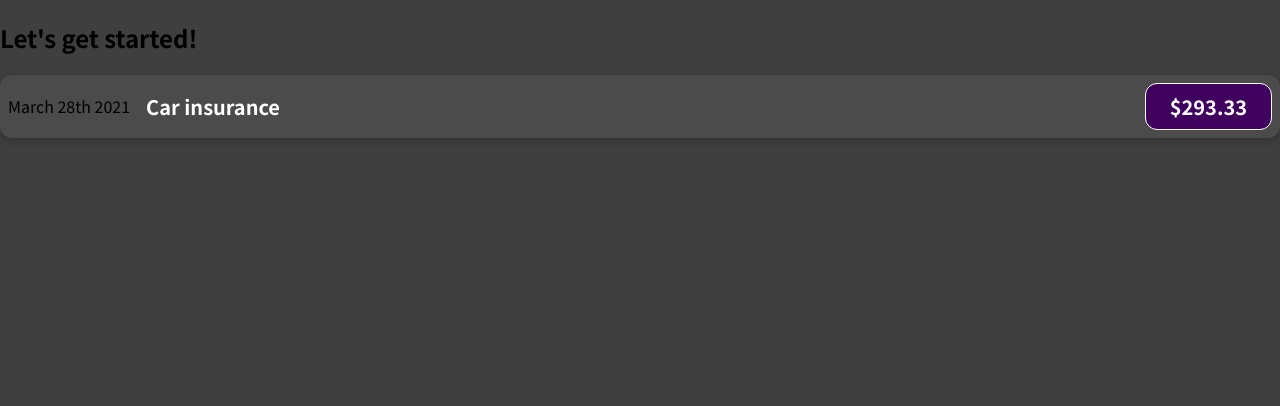
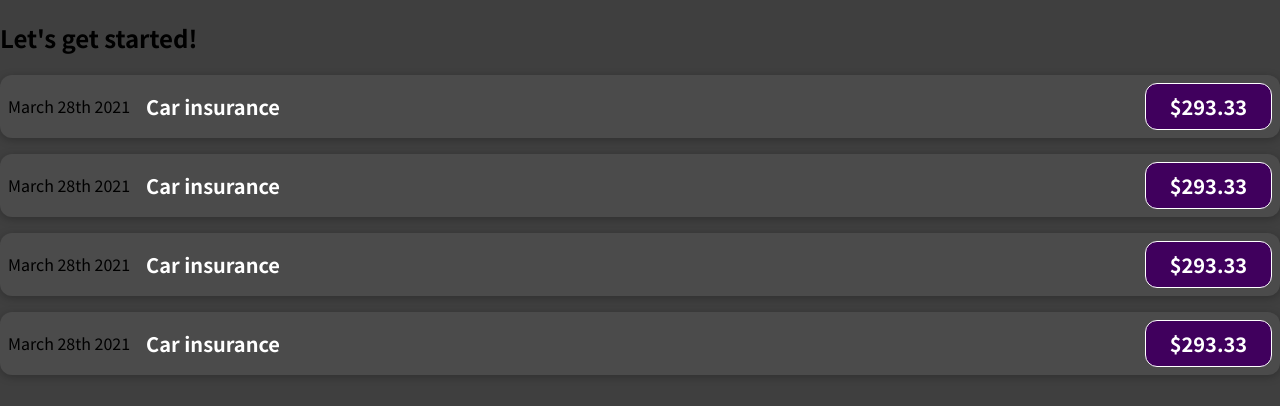
Before and after one commit to arielmalagutti/expenses-tracker, a JavaScript app: page / in a window 1280 px wide. Shown: the top 406 px of the page. Built offline with nearby package versions, Linux system fonts and the light colour scheme.

Commit message:
feat: add data to app

```diff
--- a/src/App.js
+++ b/src/App.js
@@ -1,10 +1,50 @@
 import ExpenseItem from "./components/ExpenseItem";
 
 function App() {
+  const expenses = [
+    {
+      id: "e1",
+      title: "Toilet Paper",
+      amount: 94.12,
+      date: new Date(2323, 7, 14),
+    },
+    { id: "e2", title: "New TV", amount: 799.49, date: new Date(2021, 2, 12) },
+    {
+      id: "e3",
+      title: "Car Insurance",
+      amount: 294.67,
+      date: new Date(2021, 2, 28),
+    },
+    {
+      id: "e4",
+      title: "New Desk (Wooden)",
+      amount: 450,
+      date: new Date(2021, 5, 12),
+    },
+  ];
   return (
     <div>
       <h2>Let's get started!</h2>
-      <ExpenseItem />
+      <ExpenseItem
+        title={expenses[0].title}
+        amount={expenses[0].amount}
+        date={expenses[0].date}
+      />
+      <ExpenseItem
+        title={expenses[1].title}
+        amount={expenses[1].amount}
+        date={expenses[1].date}
+      />
+      <ExpenseItem
+        title={expenses[2].title}
+        amount={expenses[2].amount}
+        date={expenses[2].date}
+      />
+      <ExpenseItem
+        title={expenses[3].title}
+        amount={expenses[3].amount}
+        date={expenses[3].date}
+      />
     </div>
   );
 }
```
